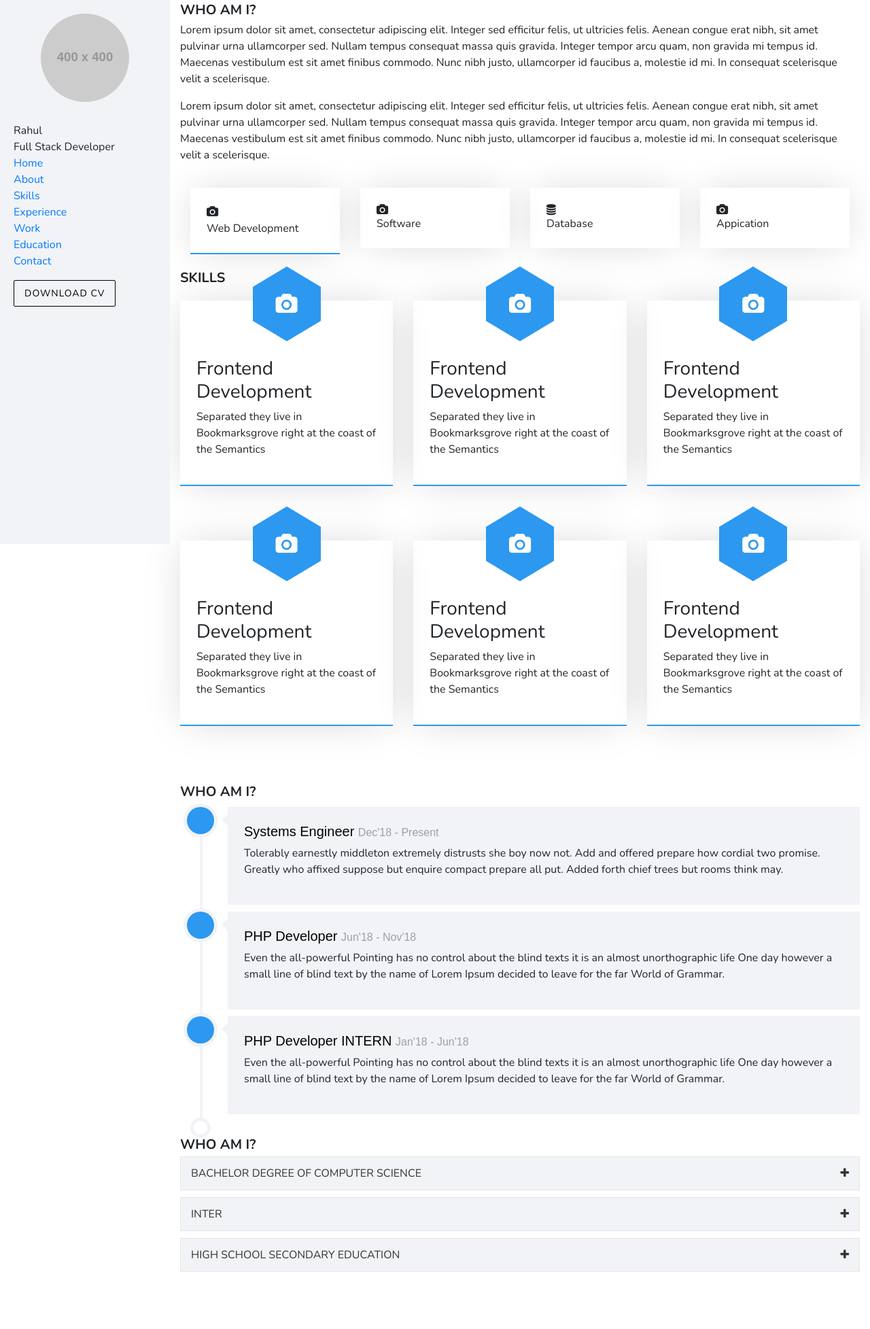
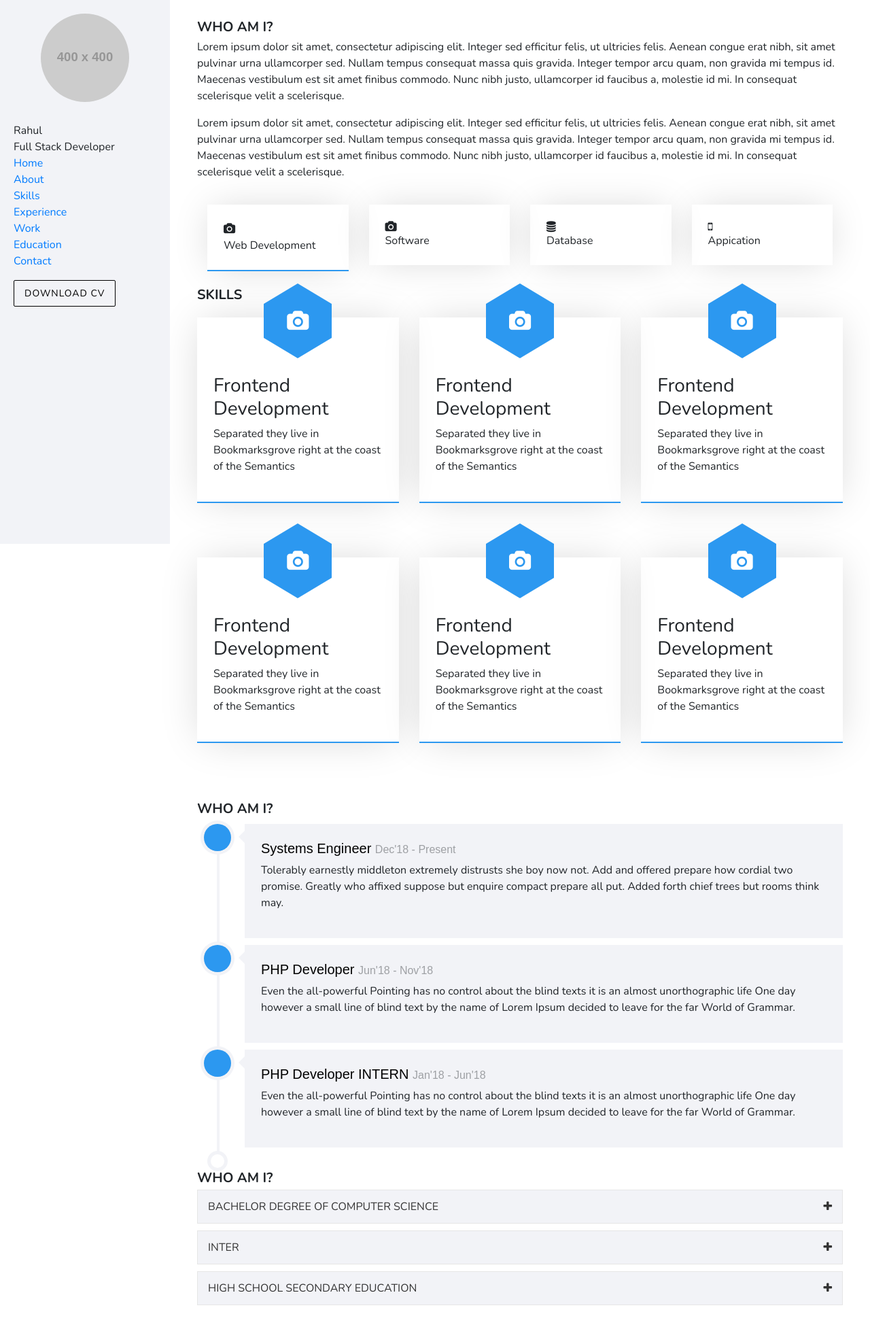
Before and after one commit to rahulmudgal/rahulmudgal.github.io, a PHP site: page / in a window 1280 px wide. Shown: the whole page at 68% size. Before the commit the page ends 1871 px from the top, so only its background shows below. Run offline with PHP 8.4, Linux system fonts and the light colour scheme; grey boxes labelled with a size stand in for pictures from a placeholder-image service; some libraries are stand-ins or nearby versions.

Commit message:
box styling

```diff
--- a/assets/styles.css
+++ b/assets/styles.css
@@ -28,6 +28,7 @@ body{
 }
 #main-page{
     margin-left: 250px;
+    padding: 25px;
 }
 .sec-header{
     font-size: 20px;
--- a/index.html
+++ b/index.html
@@ -84,7 +84,7 @@
                         </div>
                         <div class="col-md-3">
                             <div class="about-box  ab-4">
-                                <div class="icon-div"><i class="fa fa-camera"></i></div>
+                                <div class="icon-div"><i class="fa fa-mobile"></i></div>
                                 <div class="ab-content">Appication</div>
                             </div>
                         </div>
```
